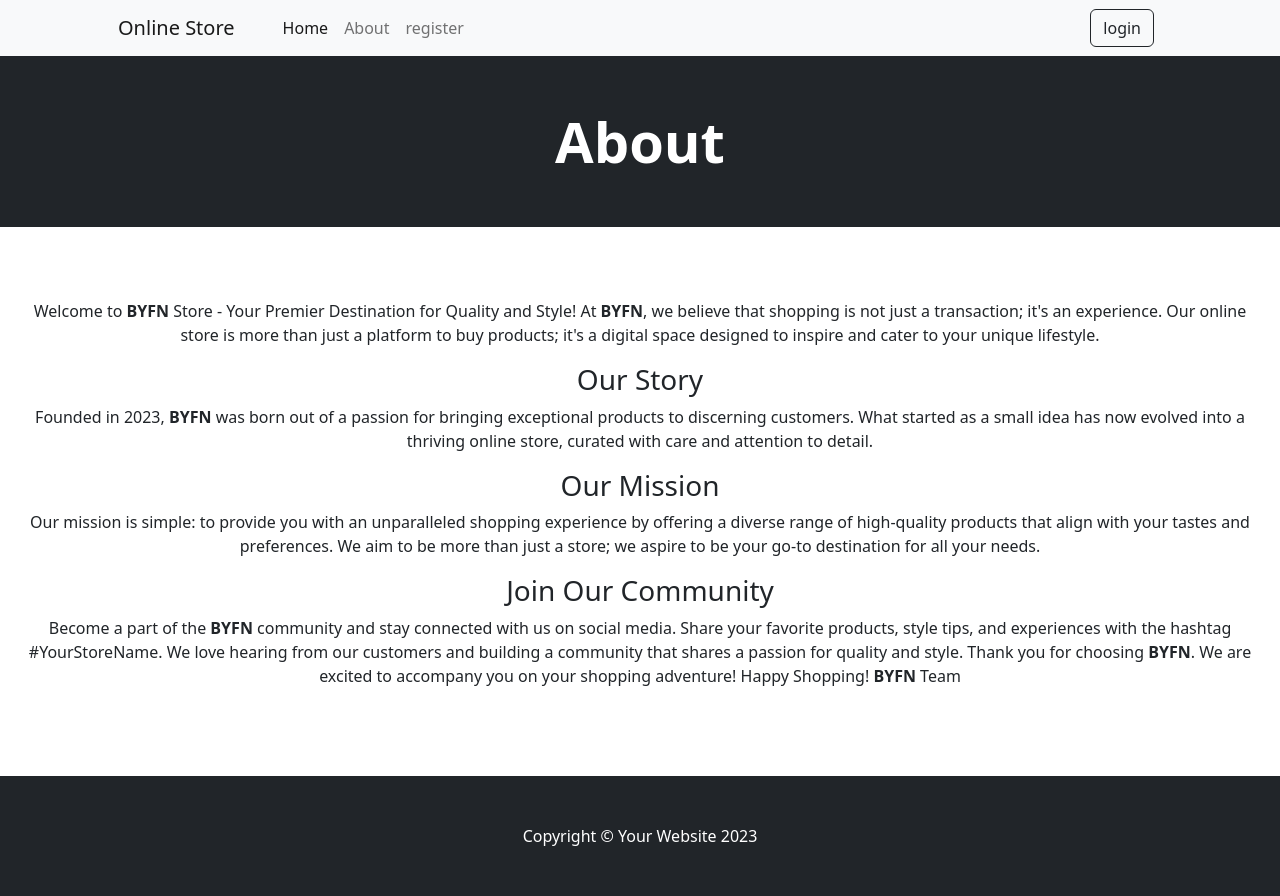
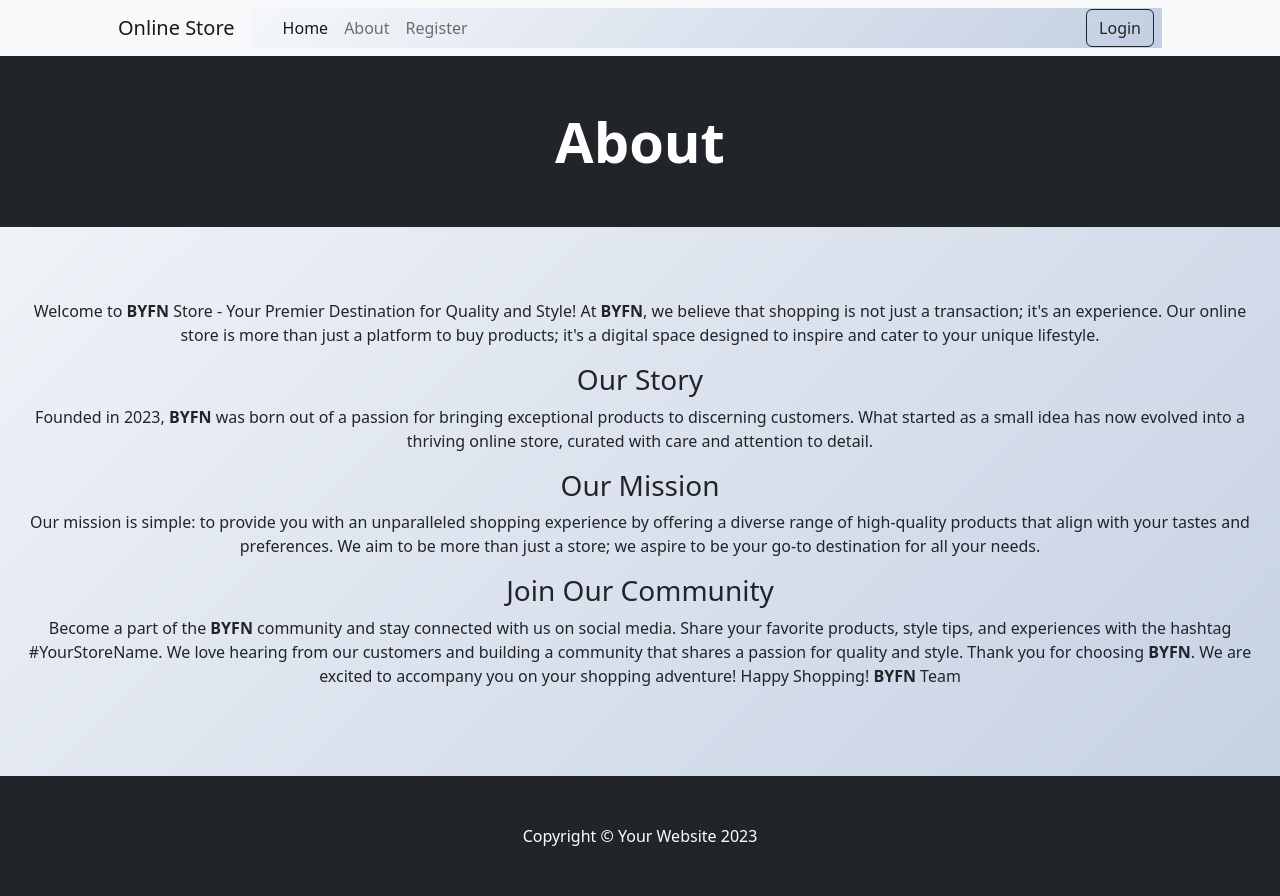
Before and after one commit to yaserXM/project-SWE441, a PHP site: page /about.php in a window 1280 px wide. Run offline with PHP 8.4, Linux system fonts and the light colour scheme; data that the repository does not hold is empty.

Commit message:
Add files via upload
SWE4-7

```diff
--- a/Project_SWE441/about.php
+++ b/Project_SWE441/about.php
@@ -6,6 +6,8 @@
   <meta name="viewport" content="width=device-width, initial-scale=1, shrink-to-fit=no" />
   <meta name="description" content="" />
   <meta name="author" content="" />
+  <link href="src/css/styles.css" rel="stylesheet" />
+  <link rel="stylesheet" href="./src/css/about.css">
   <title>About</title>
 
   <!-- Core theme CSS (includes Bootstrap)-->
--- a/Project_SWE441/part/header.php
+++ b/Project_SWE441/part/header.php
@@ -15,12 +15,12 @@
 
   <!-- Navigation-->
   <nav class="navbar navbar-expand-lg navbar-light bg-light">
-      <div class="container px-4 px-lg-5">
+      <div class="container px-4 px-lg-5" >
           <a class="navbar-brand" href="index.php">Online Store </a>
           <button class="navbar-toggler" type="button" data-bs-toggle="collapse" data-bs-target="#navbarSupportedContent" aria-controls="navbarSupportedContent" aria-expanded="false" aria-label="Toggle navigation">
               <span class="navbar-toggler-icon"></span>
           </button>
-          <div class="collapse navbar-collapse" id="navbarSupportedContent">
+          <div class="collapse navbar-collapse" id="navbarSupportedContent" style="background-image: linear-gradient(135deg, #f5f7fa 0%, #c3cfe2 100%)">
               <ul class="navbar-nav me-auto mb-2 mb-lg-0 ms-lg-4">
                   <li class="nav-item">
                       <a class="nav-link active" aria-current="page" href="index.php">Home</a>
@@ -29,7 +29,7 @@
                       <a class="nav-link" href="about.php">About</a>
                   </li>
                   <li class="nav-item">
-                      <a class="nav-link" href="register.php">register</a>
+                      <a class="nav-link" href="register.php">Register</a>
                   </li>
               </ul>
               <?php if (isset($_SESSION["username"])) { ?>
@@ -46,7 +46,7 @@
                   </form>
               <?php } else { ?>
                   <a class="btn btn-outline-dark mx-2" href="login.php">
-                      <i class="bi bi-arrow-bar-right"></i> login
+                      <i class="bi bi-arrow-bar-right"></i> Login
                   </a>
               <?php }  ?>
 
--- a/Project_SWE441/register.php
+++ b/Project_SWE441/register.php
@@ -32,7 +32,6 @@ if ($_SERVER["REQUEST_METHOD"] == "POST") {
 <body>
 
   <?php include './part/header.php'; ?>
-
   <form action="#" class="col-sm-9 col-md-6 col-lg-5 reg-form container" method="post" onsubmit="return validate()">
     <label class="form-label" for="uasername">User Name</label>
     <input class="form-control" type="text" id="username" name="username" required /><br />
@@ -51,7 +50,6 @@ if ($_SERVER["REQUEST_METHOD"] == "POST") {
 
     <input class="btn btn btn-dark container mb-3" type="submit" value="Register" />
   </form>
-
   <?php include '../part/footer.php' ?>
 
   <script src="https://cdn.jsdelivr.net/npm/bootstrap@5.2.3/dist/js/bootstrap.bundle.min.js"></script>
--- /dev/null
+++ b/Project_SWE441/src/css/about.css
@@ -0,0 +1,3 @@
+body{
+    background-image: linear-gradient(135deg, #f5f7fa 0%, #c3cfe2 100%);
+}
--- a/Project_SWE441/src/css/changePassword.css
+++ b/Project_SWE441/src/css/changePassword.css
@@ -10,3 +10,7 @@
 .change-password-form span {
   color: rgb(164, 59, 59);
 }
+body{
+  background: rgb(107,113,122);
+  background: linear-gradient(52deg, rgba(107,113,122,0.8538602941176471) 22%, rgba(51,49,55,0.8986782212885154) 50%, rgba(107,113,122,1) 78%);
+}
--- a/Project_SWE441/src/css/loginStyle.css
+++ b/Project_SWE441/src/css/loginStyle.css
@@ -1,6 +1,7 @@
 .login-form {
   border-radius: 10px;
   border: 1px solid rgb(166, 166, 166);
+  background-image: linear-gradient(135deg, #f5f7fa 0%, #c3cfe2 100%);
   padding: 20px;
   font-weight: bold;
   margin-top: 150px;
@@ -9,3 +10,7 @@
 .login-form span {
   color: rgb(164, 59, 59);
 }
+body{
+  background: rgb(107,113,122);
+  background: linear-gradient(52deg, rgba(107,113,122,0.8538602941176471) 22%, rgba(51,49,55,0.8986782212885154) 50%, rgba(107,113,122,1) 78%);
+}
--- a/Project_SWE441/src/css/registerStyle.css
+++ b/Project_SWE441/src/css/registerStyle.css
@@ -1,7 +1,7 @@
 .reg-form {
   border-radius: 10px;
   border: 1px solid rgb(166, 166, 166);
-  background-color: #fff;
+  background-image: linear-gradient(135deg, #f5f7fa 0%, #c3cfe2 100%);
   padding: 20px;
   font-weight: bold;
   margin-top: 100px;
@@ -11,3 +11,7 @@
 .reg-form span {
   color: rgb(164, 59, 59);
 }
+body{
+  background: rgb(107,113,122);
+  background: linear-gradient(52deg, rgba(107,113,122,0.8538602941176471) 22%, rgba(51,49,55,0.8986782212885154) 50%, rgba(107,113,122,1) 78%);
+}
```
